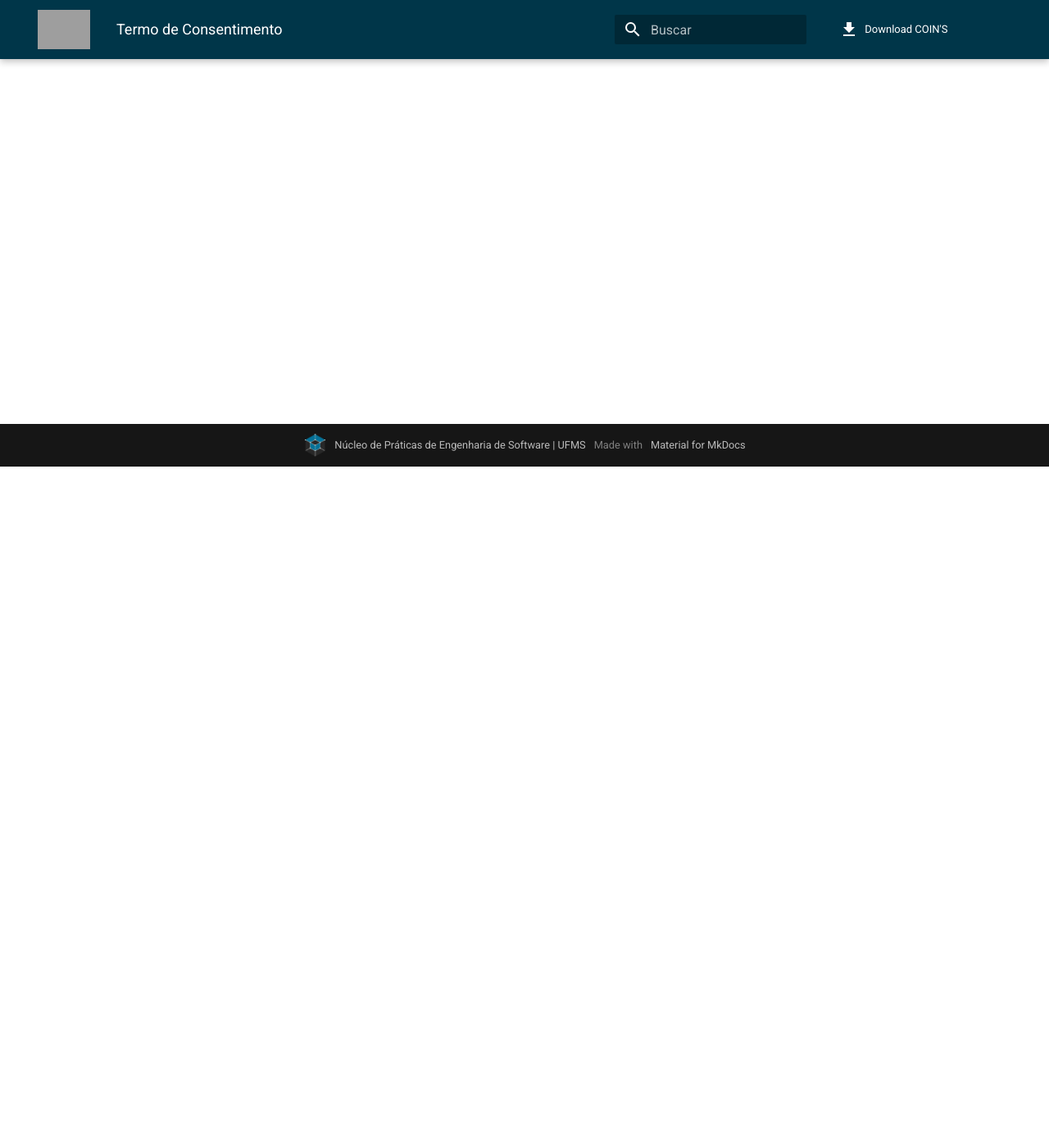
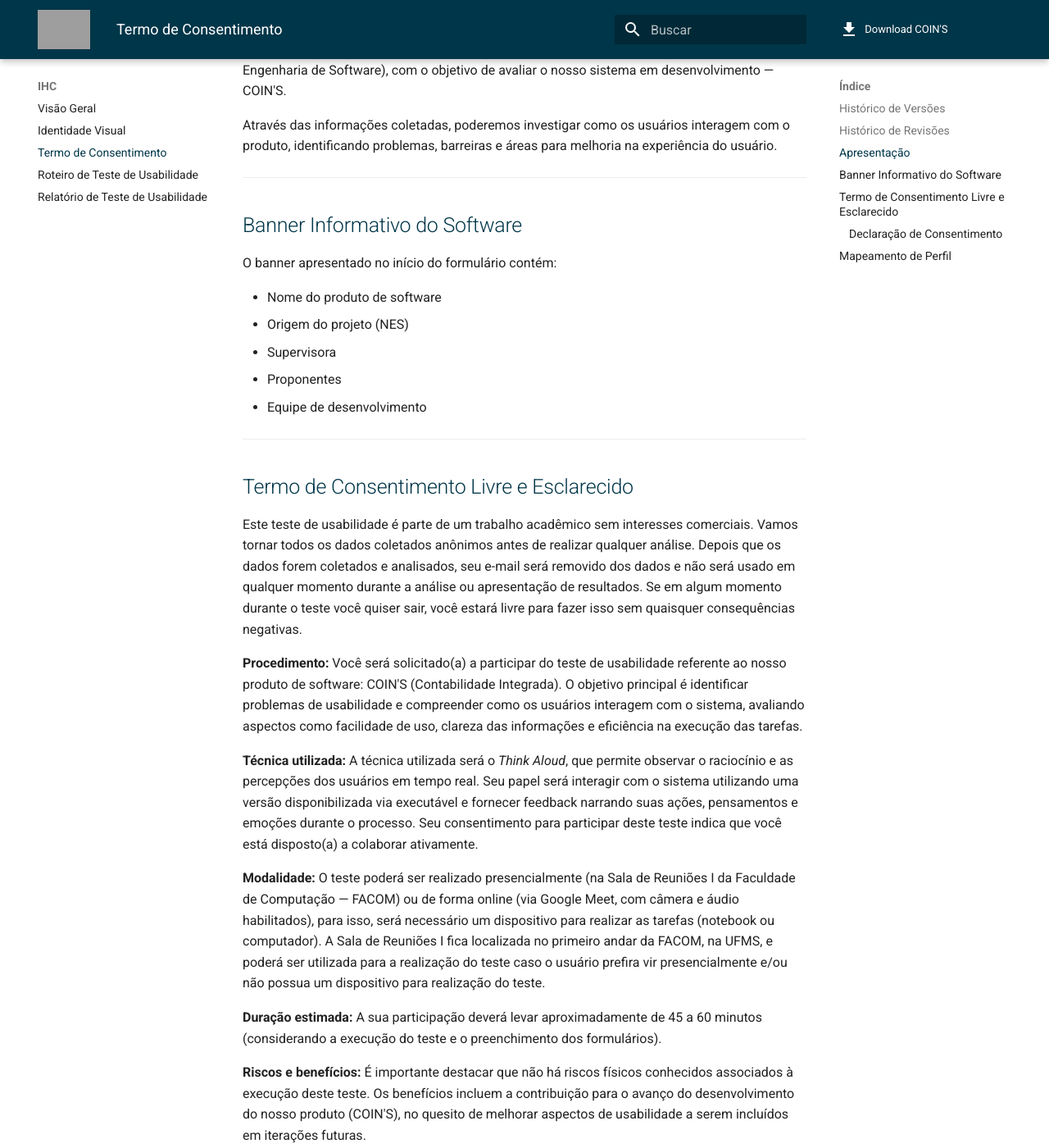
Before and after one commit to NES-Contabilidade-Integrada/doc-coins2026.1, an MkDocs documentation site: the page built from docs/ihc/termo-consentimento-usabilidade.md, in a window 1280 px wide and 1400 px high, scrolled down 831 px. Shown: the whole window at 82% size. Built offline with MkDocs 1.6.1 and Material for MkDocs 9.7.7, drawn with Linux system fonts in a browser that asks for light colours; comment, search, counter and statistics services are not loaded; some of the changed text lies outside the part shown; grey boxes are pictures that could not be loaded.

Commit message:
docs(ihc): preenche termo de consentimento com conteúdo do formulário de usabilidade
Adiciona apresentação, TCLE completo, declaração de consentimento e
mapeamento de perfil com base no formulário aplicado no teste de
usabilidade (2025/2).

Co-Authored-By: Claude Sonnet 4.6 <noreply@anthropic.com>

```diff
--- a/docs/ihc/termo-consentimento-usabilidade.md
+++ b/docs/ihc/termo-consentimento-usabilidade.md
@@ -4,6 +4,7 @@
 
 | Versão | Data | Descrição | Autor |
 | :---: | :---: | :---: | :---: |
+| 1.0 | 01/06/2026 | Preenchimento do documento com base no formulário aplicado no teste de usabilidade | Fernanda Pessoa |
 
 ## Histórico de Revisões
 
@@ -11,3 +12,68 @@
 | :---: | :---: | :---: | :---: |
 
 ---
+
+O formulário completo está disponível em: [Google Forms — Termo de Consentimento e Mapeamento de Perfil](https://forms.gle/D4mueNHdCZxR487c7)
+
+---
+
+## Apresentação
+
+Olá, somos acadêmicos do curso de Engenharia de Software, da Faculdade de Computação da Universidade Federal de Mato Grosso do Sul. Estamos desenvolvendo um teste de usabilidade, formulado como parte do nosso trabalho de conclusão de curso (NES — Núcleo de Práticas em Engenharia de Software), com o objetivo de avaliar o nosso sistema em desenvolvimento — COIN'S.
+
+Através das informações coletadas, poderemos investigar como os usuários interagem com o produto, identificando problemas, barreiras e áreas para melhoria na experiência do usuário.
+
+---
+
+## Banner Informativo do Software
+
+O banner apresentado no início do formulário contém:
+
+- Nome do produto de software
+- Origem do projeto (NES)
+- Supervisora
+- Proponentes
+- Equipe de desenvolvimento
+
+---
+
+## Termo de Consentimento Livre e Esclarecido
+
+Este teste de usabilidade é parte de um trabalho acadêmico sem interesses comerciais. Vamos tornar todos os dados coletados anônimos antes de realizar qualquer análise. Depois que os dados forem coletados e analisados, seu e-mail será removido dos dados e não será usado em qualquer momento durante a análise ou apresentação de resultados. Se em algum momento durante o teste você quiser sair, você estará livre para fazer isso sem quaisquer consequências negativas.
+
+**Procedimento:** Você será solicitado(a) a participar do teste de usabilidade referente ao nosso produto de software: COIN'S (Contabilidade Integrada). O objetivo principal é identificar problemas de usabilidade e compreender como os usuários interagem com o sistema, avaliando aspectos como facilidade de uso, clareza das informações e eficiência na execução das tarefas.
+
+**Técnica utilizada:** A técnica utilizada será o *Think Aloud*, que permite observar o raciocínio e as percepções dos usuários em tempo real. Seu papel será interagir com o sistema utilizando uma versão disponibilizada via executável e fornecer feedback narrando suas ações, pensamentos e emoções durante o processo. Seu consentimento para participar deste teste indica que você está disposto(a) a colaborar ativamente.
+
+**Modalidade:** O teste poderá ser realizado presencialmente (na Sala de Reuniões I da Faculdade de Computação — FACOM) ou de forma online (via Google Meet, com câmera e áudio habilitados), para isso, será necessário um dispositivo para realizar as tarefas (notebook ou computador). A Sala de Reuniões I fica localizada no primeiro andar da FACOM, na UFMS, e poderá ser utilizada para a realização do teste caso o usuário prefira vir presencialmente e/ou não possua um dispositivo para realização do teste.
+
+**Duração estimada:** A sua participação deverá levar aproximadamente de 45 a 60 minutos (considerando a execução do teste e o preenchimento dos formulários).
+
+**Riscos e benefícios:** É importante destacar que não há riscos físicos conhecidos associados à execução deste teste. Os benefícios incluem a contribuição para o avanço do desenvolvimento do nosso produto (COIN'S), no quesito de melhorar aspectos de usabilidade a serem incluídos em iterações futuras.
+
+**Gravação:** A execução do teste necessita do áudio e imagem gravados apenas para a análise de uso do nosso produto, incluindo os aspectos de usabilidade observados; contudo, não será divulgado publicamente. Esses dados serão disponibilizados exclusivamente para as futuras equipes internas responsáveis pelo desenvolvimento deste produto (COIN'S).
+
+### Declaração de Consentimento
+
+> Eu declaro ter conhecimento das informações contidas neste documento e ter recebido respostas claras às minhas questões a propósito da minha participação direta (ou indireta) no teste e, adicionalmente, declaro ter compreendido o objetivo, a natureza, os riscos e benefícios deste estudo.
+
+**Você consente em participar do teste de usabilidade?** *(obrigatória)*
+
+- Sim
+- Não
+
+---
+
+## Mapeamento de Perfil
+
+Os dados a seguir são importantes para a análise das informações extraídas durante a execução do teste de usabilidade, de forma a identificar os possíveis perfis de usuário a utilizarem o sistema, bem como a forma como esses perfis interagem com o mesmo.
+
+> Seu nome é importante para atribuirmos um identificador para futuras análises. Lembrando que seus dados não serão compartilhados externamente.
+
+| # | Pergunta | Obrigatória | Tipo | Opções |
+| :---: | :---- | :---: | :---- | :---- |
+| 1 | Qual é o seu nome? | Sim | Resposta curta | — |
+| 2 | Qual a sua área de atuação atualmente? | Sim | Resposta curta | — |
+| 3 | Qual o seu nível de formação mais alto? (Na área de contabilidade) | Sim | Múltipla escolha | Graduação incompleta · Graduação completa · Especialização · Mestrado · Doutorado |
+| 4 | Se em graduação, em qual semestre você está? | Não | Resposta curta | — |
+| 5 | Quanto tempo, em meses ou anos, de experiência na área de Contabilidade? | Sim | Resposta curta | — |
```
